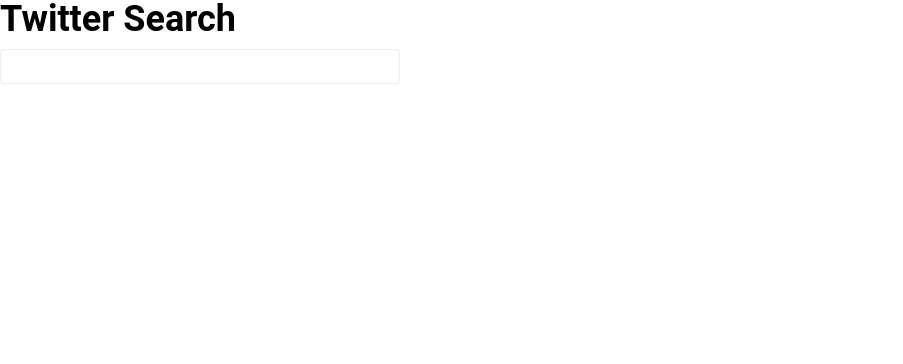
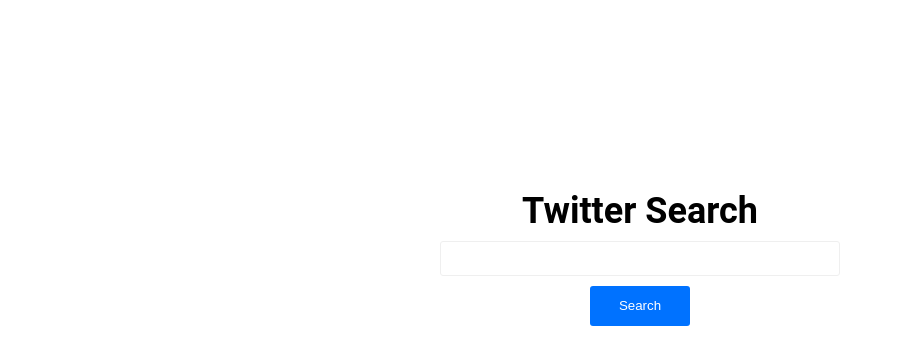
Before and after one commit to prakashio/twittersearch, a React (Create React App) app: page / in a window 1280 px wide. Shown: the top 364 px of the page, without its empty margins (0-903 px from the left). Built offline with nearby package versions, Linux system fonts and the light colour scheme.

Commit message:
feat: remove searchInput height and width

```diff
--- a/src/components/searchInput.js
+++ b/src/components/searchInput.js
@@ -4,8 +4,6 @@
 import { Input } from './utils';
 
 const SearchWrapper = styled.div`
-  width: 400px;
-  height: 500px;
   position: relative;
 `;
 
--- a/src/pages/App.js
+++ b/src/pages/App.js
@@ -1,10 +1,24 @@
 import React from 'react';
+import styled from 'styled-components';
 import { SearchInput, Layout } from '../components';
+import { Button } from '../components/utils';
+
+const MainWrapper = styled.div`
+  display: flex;
+  flex-direction: column;
+  align-items: center;
+  margin-top: 15%;
+  width: 100vw;
+  height: 100vh;
+`;
 
 const App = () => (
   <Layout showHeader={false}>
-    <h1>Twitter Search</h1>
-    <SearchInput />
+    <MainWrapper>
+      <h1>Twitter Search</h1>
+      <SearchInput />
+      <Button>Search</Button>
+    </MainWrapper>
   </Layout>
 );
 
```
